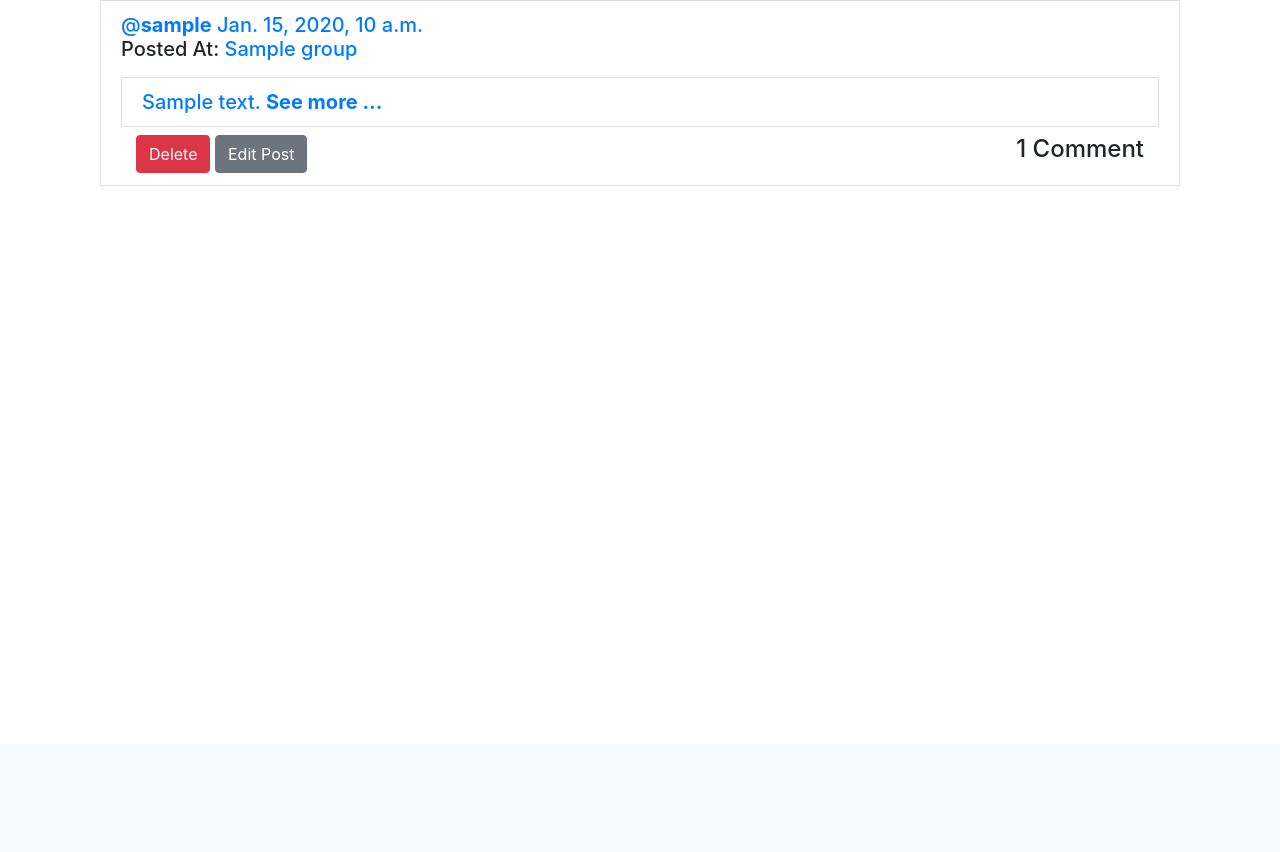
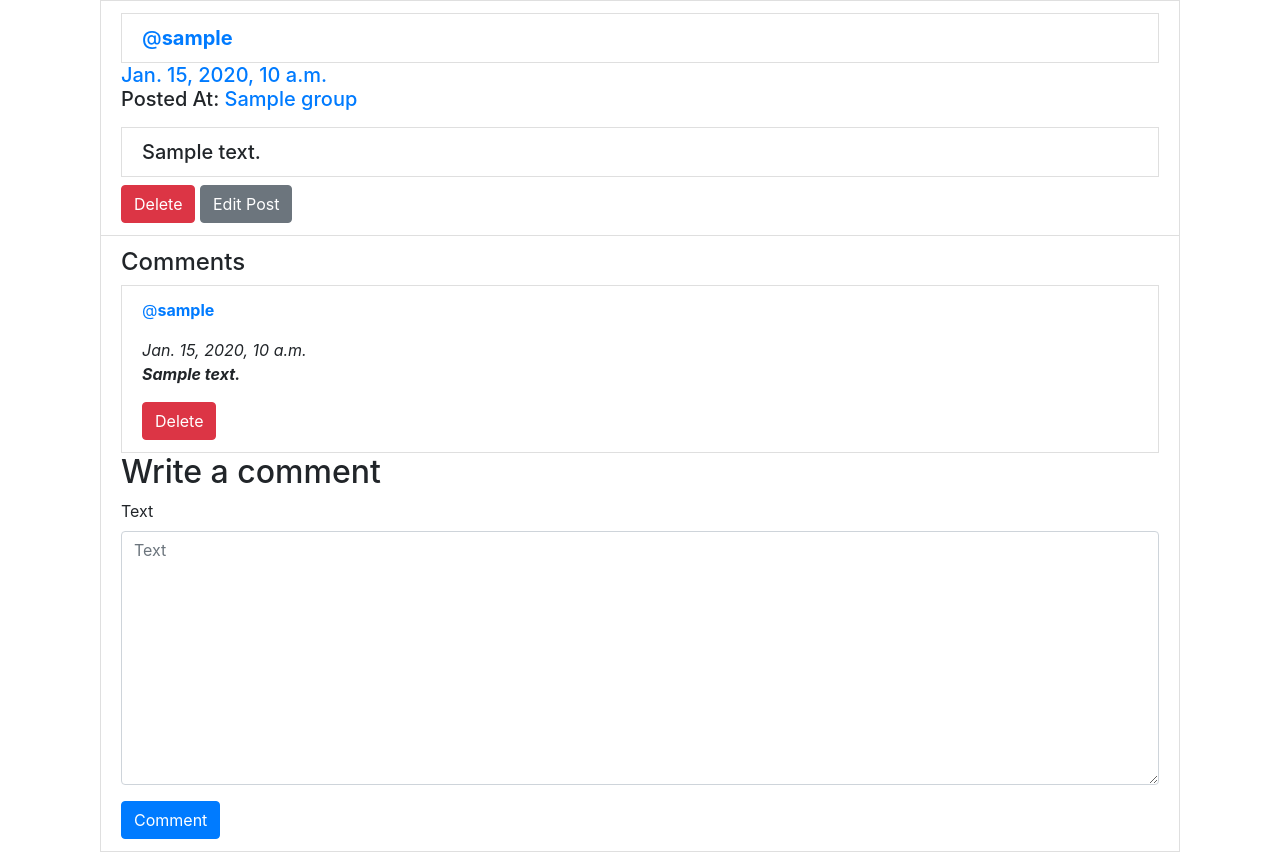
Before and after one commit to rafattu5har/social_site, a Django app: a page that uses social_site/posts/templates/posts/post_detail.html in a window 1280 px wide. Shown: the part 56-908 px from the top of the page. Before the commit the page ends 242 px from the top, so only its background shows below. Run offline with Django 3.2, Linux system fonts and the light colour scheme; a user stored in the database is signed in; tables that the repository leaves empty hold one stand-in row (values such as "Sample post"); some libraries are stand-ins or nearby versions.

Commit message:
changing post_detail template according to post_detail FBV in app 'posts'

```diff
--- a/social_site/posts/templates/posts/post_detail.html
+++ b/social_site/posts/templates/posts/post_detail.html
@@ -1,9 +1,78 @@
 {% extends "posts/post_base.html" %}
+{% load bootstrap3 %}
 
 {% block post_content %}
 
   <div class="col-md-12">
-    {% include "posts/_post.html" %}
+    <div class="list-group-item">
+      <h5 class="media-heading">
+        <span class='username title list-group-item'>
+          <a href="{% url 'posts:for_user' username=post.user.username %}">
+            @<strong>{{ post.user.username }}</strong>
+          </a>
+        </span>
+
+        <time class="time">
+          <a href="{% url 'posts:single' username=post.user.username pk=post.pk %}">
+            {{ post.created_at }}
+          </a>
+          <p>Posted At:
+            <a href="{% url 'groups:single' slug=post.group.slug %}">
+              {{ post.group }}
+            </a>
+          </p>
+        </time>
+      </h5>
+      <h5 class="list-group-item container-fluid">{{ post.message_html|safe }}</h5>
+
+      <div class="media-body">
+        <div class="media-footer">
+          {% if user.is_authenticated and post.user == user and not hide %}
+            <a class="btn btn-danger" href="{% url 'posts:delete' pk=post.pk %}" title="delete">Delete</a>
+            <a class="btn btn-secondary" href="{% url 'posts:edit' pk=post.pk %}" title="edit">Edit Post</a>
+          {% endif %}
+        </div>
+      </div>
+    </div>
+
+    <div class="list-group-item">
+      <div class="comment">
+        {% if post.comments.count == 0 %}
+          <h3>No comments yet</h3>
+        {% else %}
+        <h4>Comments</h4>
+        {% for comment in post.comments.all %}
+          <div class="comment-header list-group-item">
+            <a href="{% url 'posts:for_user' username=comment.author.username %}">
+              <p>@<strong>{{ comment.author }}</strong></p>
+            </a>
+            <div class="comment-date">
+              <i>{{ comment.created_at }}</i>
+            </div>
+            <div class="comment-text">
+              <p> <strong> <i>{{ comment.text }}</i> </strong> </p>
+            </div>
+            {% if user.is_authenticated and comment.author == user %}
+              <div class="delete">
+                <a class="btn btn-danger" href="{% url 'posts:delete_comment' pk=comment.pk %}" title="delete">Delete</a>
+              </div>
+            {% endif %}
+          </div>
+        {% endfor %}
+        {% endif %}
+
+        {% if user.is_authenticated %}
+          <div class="comment-post">
+            <h2>Write a comment</h2>
+            <form method="post">
+              {% csrf_token %}
+              {% bootstrap_form form %}
+              <input class='btn btn-primary' type="submit" name="" value="Comment">
+            </form>
+          </div>
+        {% endif %}
+      </div>
+    </div>
   </div>
 
 {% endblock  %}
```
